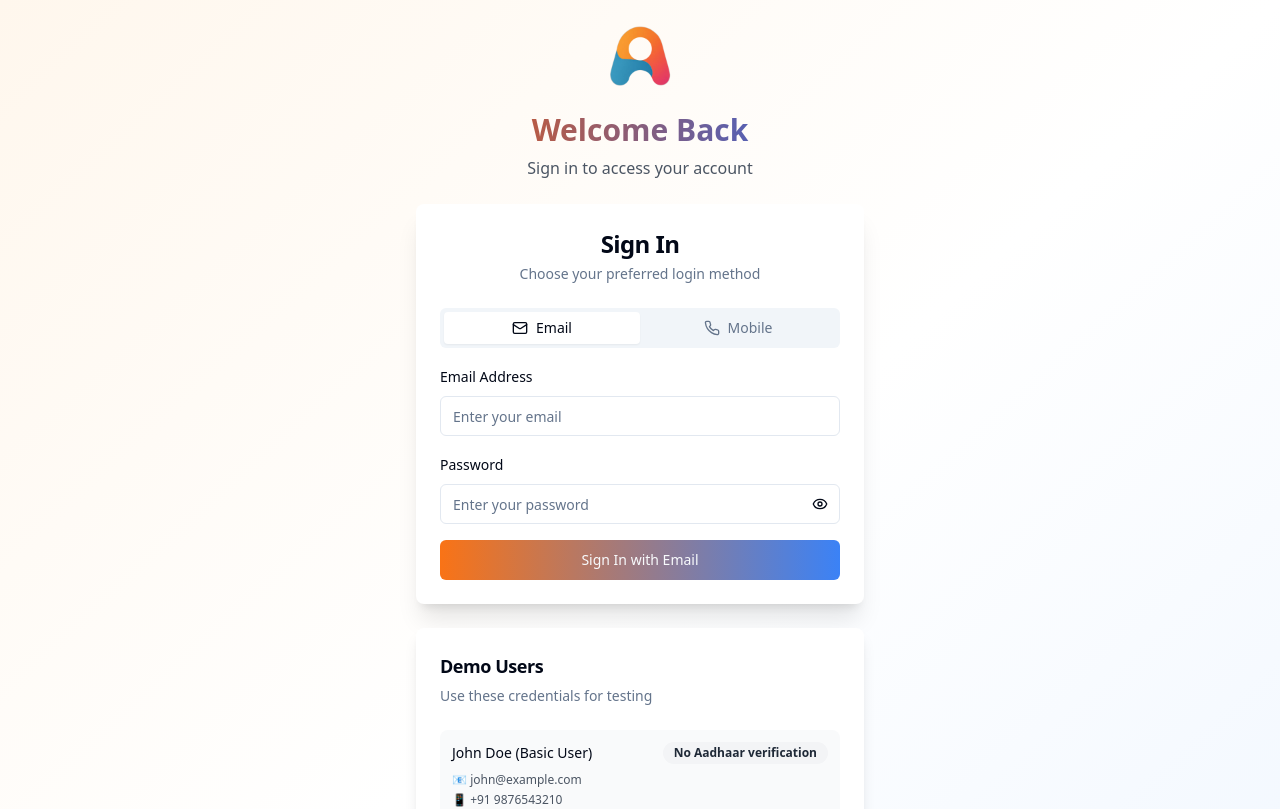
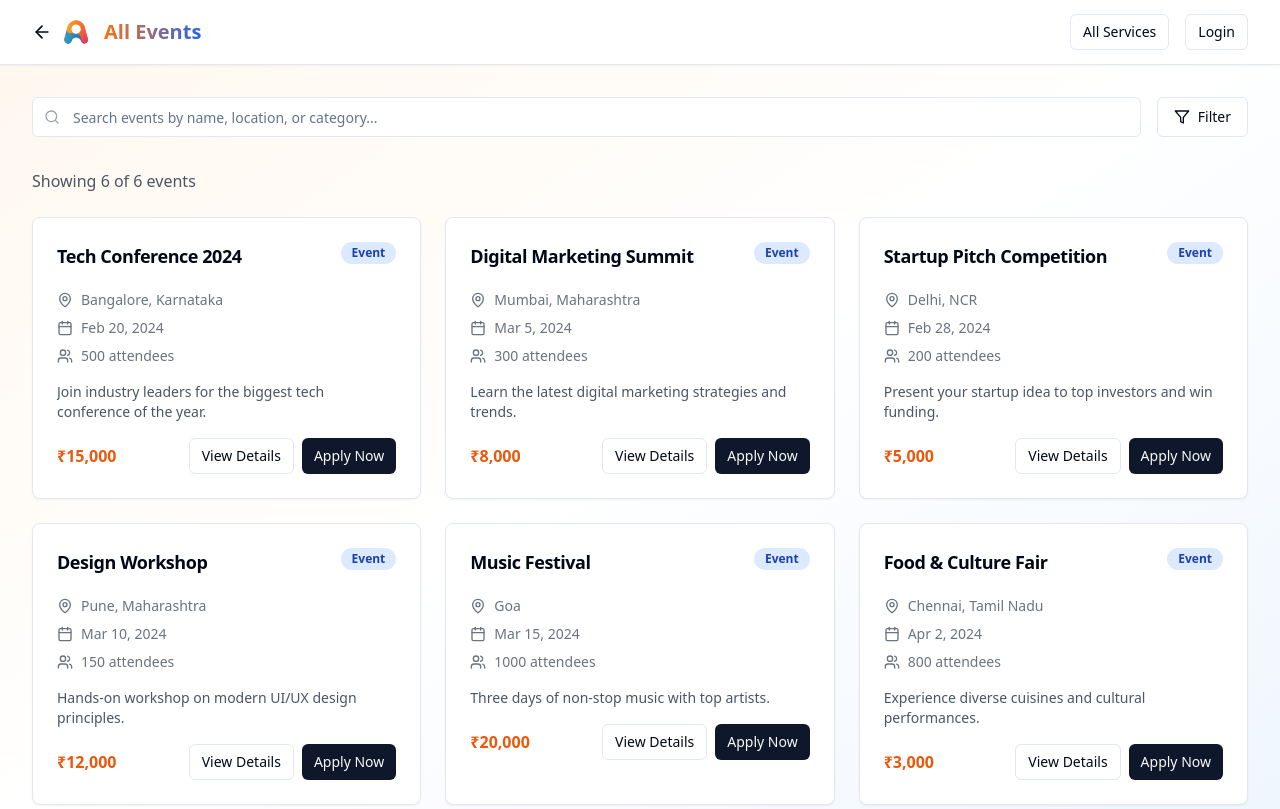
Before and after one commit to webzys/appointza-events, a React (Vite) app: page /events in a window 1280 px wide. Before the commit this address led to /login. Shown: the top 809 px of the page. Built offline with nearby package versions, Linux system fonts and the light colour scheme.

Commit message:
feat: Implement public service/event viewing
Allow public viewing of services and events, requiring login only for application. Added "All Services" and "All Events" buttons to the sidebar and removed "Dashboard" text.

```diff
--- a/src/App.tsx
+++ b/src/App.tsx
@@ -28,11 +28,11 @@ const App = () => {
             <Routes>
               <Route path="/" element={<Index />} />
               <Route path="/login" element={<Login />} />
-              <Route path="/events" element={<ProtectedRoute><AllEvents /></ProtectedRoute>} />
-              <Route path="/services" element={<ProtectedRoute><AllServices /></ProtectedRoute>} />
+              <Route path="/events" element={<AllEvents />} />
+              <Route path="/services" element={<AllServices />} />
               <Route path="/my-status" element={<ProtectedRoute><MyStatus /></ProtectedRoute>} />
-              <Route path="/event/:id" element={<ProtectedRoute><EventDetail /></ProtectedRoute>} />
-              <Route path="/service/:id" element={<ProtectedRoute><ServiceDetail /></ProtectedRoute>} />
+              <Route path="/event/:id" element={<EventDetail />} />
+              <Route path="/service/:id" element={<ServiceDetail />} />
               <Route path="*" element={<NotFound />} />
             </Routes>
           </TooltipProvider>
--- a/src/components/AppSidebar.tsx
+++ b/src/components/AppSidebar.tsx
@@ -12,6 +12,7 @@ import {
   SidebarMenuItem,
   SidebarHeader,
 } from "@/components/ui/sidebar";
+import { Link } from "react-router-dom";
 
 interface AppSidebarProps {
   activeTab: string;
@@ -21,14 +22,16 @@ interface AppSidebarProps {
 const AppSidebar: React.FC<AppSidebarProps> = ({ activeTab, onTabChange }) => {
   const menuItems = [
     {
-      title: "My Applications",
-      value: "applications",
-      icon: Briefcase,
+      title: "All Services",
+      value: "services",
+      icon: Users,
+      path: "/services"
     },
     {
-      title: "My Services",
-      value: "services",
-      icon: Users,
+      title: "All Events",
+      value: "events",
+      icon: Briefcase,
+      path: "/events"
     },
     {
       title: "Profile",
@@ -48,9 +51,9 @@ const AppSidebar: React.FC<AppSidebarProps> = ({ activeTab, onTabChange }) => {
           />
           <div>
             <h2 className="text-lg font-semibold bg-gradient-to-r from-orange-600 to-blue-600 bg-clip-text text-transparent">
-              Dashboard
+              EventConnect
             </h2>
-            <p className="text-xs text-gray-500">Manage your activities</p>
+            <p className="text-xs text-gray-500">Connect. Celebrate. Create.</p>
           </div>
         </div>
       </SidebarHeader>
@@ -63,6 +66,17 @@ const AppSidebar: React.FC<AppSidebarProps> = ({ activeTab, onTabChange }) => {
             <SidebarMenu>
               {menuItems.map((item) => (
                 <SidebarMenuItem key={item.value}>
+                  {item.path ? (
+                    <SidebarMenuButton asChild>
+                      <Link
+                        to={item.path}
+                        className="w-full justify-start hover:bg-orange-50 data-[active=true]:bg-gradient-to-r data-[active=true]:from-orange-100 data-[active=true]:to-blue-100"
+                      >
+                        <item.icon className="w-4 h-4" />
+                        <span>{item.title}</span>
+                      </Link>
+                    </SidebarMenuButton>
+                  ) : (
                     <SidebarMenuButton
                       onClick={() => onTabChange(item.value)}
                       isActive={activeTab === item.value}
@@ -71,6 +85,7 @@ const AppSidebar: React.FC<AppSidebarProps> = ({ activeTab, onTabChange }) => {
                       <item.icon className="w-4 h-4" />
                       <span>{item.title}</span>
                     </SidebarMenuButton>
+                  )}
                 </SidebarMenuItem>
               ))}
             </SidebarMenu>
--- a/src/pages/AllEvents.tsx
+++ b/src/pages/AllEvents.tsx
@@ -1,14 +1,25 @@
-
 import React, { useState } from 'react';
 import { Button } from "@/components/ui/button";
 import { Card, CardContent, CardHeader, CardTitle } from "@/components/ui/card";
 import { Badge } from "@/components/ui/badge";
 import { Input } from "@/components/ui/input";
 import { Calendar, MapPin, Users, Search, Filter, ArrowLeft } from "lucide-react";
-import { Link } from "react-router-dom";
+import { Link, useNavigate } from "react-router-dom";
+import { useAuth } from "@/contexts/AuthContext";
 
 const AllEvents = () => {
   const [searchTerm, setSearchTerm] = useState("");
+  const { isAuthenticated } = useAuth();
+  const navigate = useNavigate();
+
+  const handleApplyClick = () => {
+    if (!isAuthenticated) {
+      navigate('/login');
+    } else {
+      // Handle application logic here
+      console.log('User is authenticated, proceed with application');
+    }
+  };
 
   const mockEvents = [
     {
@@ -90,19 +101,26 @@ const AllEvents = () => {
                 <ArrowLeft className="w-5 h-5 mr-2" />
               </Link>
               <div className="flex items-center">
-                <img className="h-8 w-8" src="/lovable-uploads/446dd874-f15b-4a19-b7e6-4c6840609b52.png" alt="Appointza" />
+                <img className="h-8 w-8" src="/lovable-uploads/446dd874-f15b-4a19-b7e6-4c6840609b52.png" alt="EventConnect" />
                 <h1 className="ml-3 text-xl font-bold bg-gradient-to-r from-orange-500 to-blue-600 bg-clip-text text-transparent">
                   All Events
                 </h1>
               </div>
             </div>
+
             <nav className="flex items-center space-x-4">
               <Link to="/services">
                 <Button variant="outline" size="sm">All Services</Button>
               </Link>
-              <Link to="/my-status">
-                <Button variant="outline" size="sm">My Status</Button>
-              </Link>
+              {isAuthenticated ? (
+                <Link to="/my-status">
+                  <Button variant="outline" size="sm">My Status</Button>
+                </Link>
+              ) : (
+                <Link to="/login">
+                  <Button variant="outline" size="sm">Login</Button>
+                </Link>
+              )}
             </nav>
           </div>
         </div>
@@ -165,9 +183,14 @@ const AllEvents = () => {
                 </p>
                 <div className="flex justify-between items-center">
                   <span className="font-bold text-orange-600">{event.price}</span>
-                  <Link to={`/event/${event.id}`}>
-                    <Button size="sm">View Details</Button>
-                  </Link>
+                  <div className="flex gap-2">
+                    <Link to={`/event/${event.id}`}>
+                      <Button size="sm" variant="outline">View Details</Button>
+                    </Link>
+                    <Button size="sm" onClick={handleApplyClick}>
+                      Apply Now
+                    </Button>
+                  </div>
                 </div>
               </CardContent>
             </Card>
--- a/src/pages/AllServices.tsx
+++ b/src/pages/AllServices.tsx
@@ -1,14 +1,25 @@
-
 import React, { useState } from 'react';
 import { Button } from "@/components/ui/button";
 import { Card, CardContent, CardHeader, CardTitle } from "@/components/ui/card";
 import { Badge } from "@/components/ui/badge";
 import { Input } from "@/components/ui/input";
 import { MapPin, Star, Search, Filter, ArrowLeft, Users } from "lucide-react";
-import { Link } from "react-router-dom";
+import { Link, useNavigate } from "react-router-dom";
+import { useAuth } from "@/contexts/AuthContext";
 
 const AllServices = () => {
   const [searchTerm, setSearchTerm] = useState("");
+  const { isAuthenticated } = useAuth();
+  const navigate = useNavigate();
+
+  const handleContactClick = () => {
+    if (!isAuthenticated) {
+      navigate('/login');
+    } else {
+      // Handle contact logic here
+      console.log('User is authenticated, proceed with contact');
+    }
+  };
 
   const mockServices = [
     {
@@ -98,7 +109,7 @@ const AllServices = () => {
                 <ArrowLeft className="w-5 h-5 mr-2" />
               </Link>
               <div className="flex items-center">
-                <img className="h-8 w-8" src="/lovable-uploads/446dd874-f15b-4a19-b7e6-4c6840609b52.png" alt="Appointza" />
+                <img className="h-8 w-8" src="/lovable-uploads/446dd874-f15b-4a19-b7e6-4c6840609b52.png" alt="EventConnect" />
                 <h1 className="ml-3 text-xl font-bold bg-gradient-to-r from-orange-500 to-blue-600 bg-clip-text text-transparent">
                   All Services
                 </h1>
@@ -108,9 +119,15 @@ const AllServices = () => {
               <Link to="/events">
                 <Button variant="outline" size="sm">All Events</Button>
               </Link>
-              <Link to="/my-status">
-                <Button variant="outline" size="sm">My Status</Button>
-              </Link>
+              {isAuthenticated ? (
+                <Link to="/my-status">
+                  <Button variant="outline" size="sm">My Status</Button>
+                </Link>
+              ) : (
+                <Link to="/login">
+                  <Button variant="outline" size="sm">Login</Button>
+                </Link>
+              )}
             </nav>
           </div>
         </div>
@@ -179,9 +196,14 @@ const AllServices = () => {
                       <span className="text-sm text-gray-400 line-through">{service.originalPrice}</span>
                     )}
                   </div>
-                  <Link to={`/service/${service.id}`}>
-                    <Button size="sm">View Details</Button>
-                  </Link>
+                  <div className="flex gap-2">
+                    <Link to={`/service/${service.id}`}>
+                      <Button size="sm" variant="outline">View Details</Button>
+                    </Link>
+                    <Button size="sm" onClick={handleContactClick}>
+                      Contact
+                    </Button>
+                  </div>
                 </div>
               </CardContent>
             </Card>
```
Lines whose indentation alone changed are shown as unchanged.
